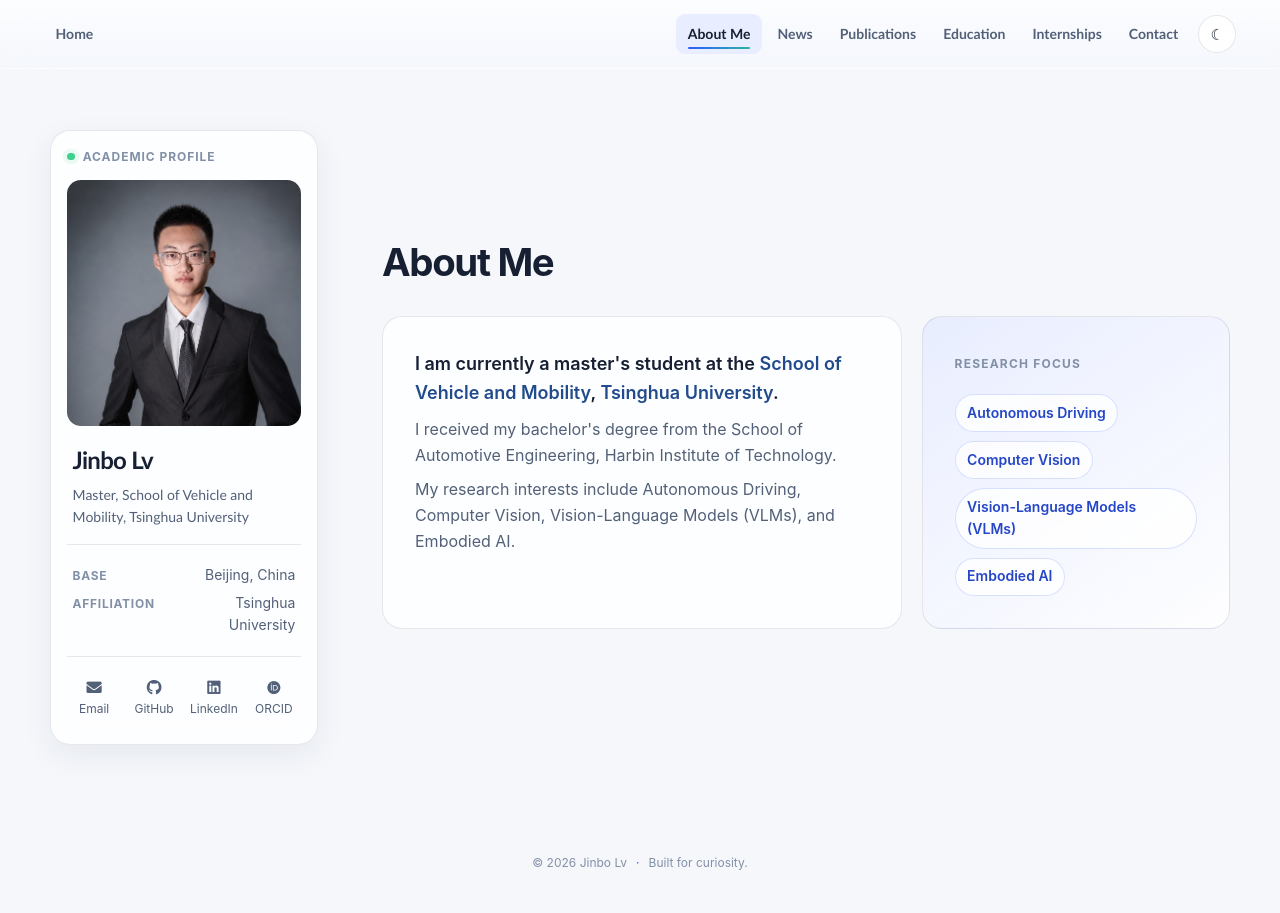
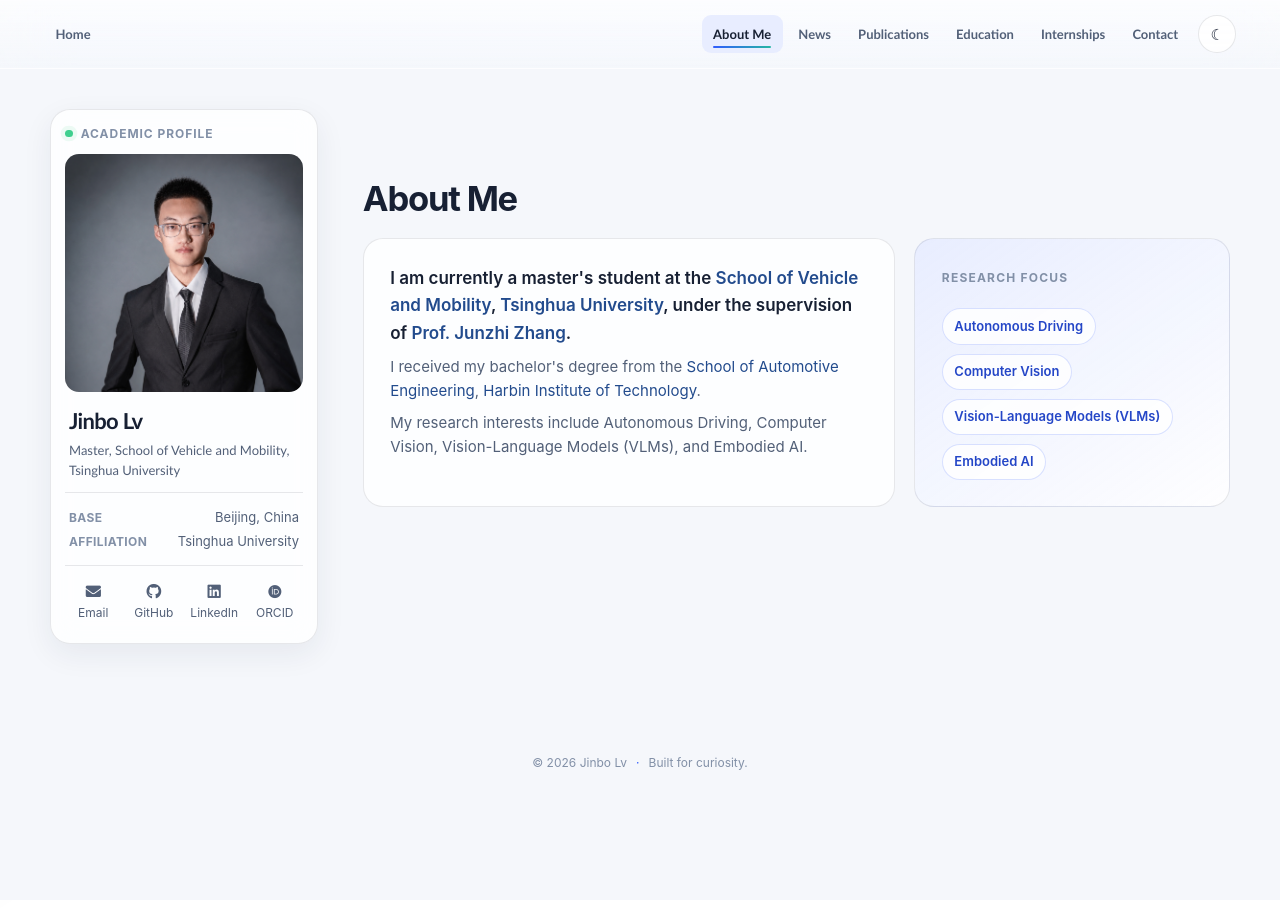
Before and after one commit to JinboLv/JinboLv.github.io, a Jekyll site: the page built from _pages/includes/aboutme.md, in a window 1280 px wide. Built offline with Jekyll 4.4.1, drawn with Linux system fonts in a browser that asks for light colours; some web fonts are replaced; our own code applies the rules of GitHub Pages for plain Markdown files.

Commit message:
optimize01

```diff
--- a/_pages/includes/aboutme.md
+++ b/_pages/includes/aboutme.md
@@ -7,8 +7,8 @@
 
   <div class="about-grid">
     <div class="about-copy">
-      <p class="lead-copy">I am currently a master's student at the <a href="https://eng.svm.tsinghua.edu.cn/index.htm" target="_blank" rel="noopener noreferrer">School of Vehicle and Mobility</a>, <a href="https://www.tsinghua.edu.cn/" target="_blank" rel="noopener noreferrer">Tsinghua University</a>.</p>
-      <p>I received my bachelor's degree from the School of Automotive Engineering, Harbin Institute of Technology. </p>
+      <p class="lead-copy">I am currently a master's student at the <a href="https://eng.svm.tsinghua.edu.cn/index.htm" target="_blank" rel="noopener noreferrer">School of Vehicle and Mobility</a>, <a href="https://www.tsinghua.edu.cn/" target="_blank" rel="noopener noreferrer">Tsinghua University</a>, under the supervision of <a href="https://www.svm.tsinghua.edu.cn/essay/74/1858.html" target="_blank" rel="noopener noreferrer">Prof. Junzhi Zhang</a>.</p>
+      <p>I received my bachelor's degree from the <a href="https://auto.hitwh.edu.cn/ " target="_blank" rel="noopener noreferrer">School of Automotive Engineering</a>, <a href="https://www.hit.edu.cn/" target="_blank" rel="noopener noreferrer">Harbin Institute of Technology</a>. </p>
       <p>My research interests include Autonomous Driving, Computer Vision, Vision-Language Models (VLMs), and Embodied AI.</p>
     </div>
     <aside class="focus-card">
--- a/assets/css/main.scss
+++ b/assets/css/main.scss
@@ -137,15 +137,15 @@ h1:before, .anchor:before {
   --radius-md: 20px;
   --radius-lg: 28px;
   --masthead-height: 68px;
-  --main-top-space: 3.8rem;
+  --main-top-space: 2.5rem;
   --ease-out: cubic-bezier(0.22, 1, 0.36, 1);
   --font-sans: -apple-system, BlinkMacSystemFont, "SF Pro Text", "SF Pro Display", "Helvetica Neue", "Segoe UI", "PingFang SC", "Microsoft YaHei", Arial, sans-serif;
   --font-display: "SF Pro Display", -apple-system, BlinkMacSystemFont, "Helvetica Neue", "Segoe UI", "PingFang SC", "Microsoft YaHei", Arial, sans-serif;
-  --type-display: clamp(3rem, 5.8vw, 5.25rem);
-  --type-section: clamp(2rem, 3vw, 2.5rem);
-  --type-title: 1.125rem;
-  --type-body: 1rem;
-  --type-meta: 0.875rem;
+  --type-display: clamp(2.75rem, 5.2vw, 4.5rem);
+  --type-section: clamp(1.75rem, 2.7vw, 2.25rem);
+  --type-title: 1.0625rem;
+  --type-body: 0.9375rem;
+  --type-meta: 0.8125rem;
   --type-label: 0.75rem;
   --content-title-size: var(--type-title);
   --content-body-size: var(--type-body);
@@ -187,7 +187,7 @@ body {
   background: var(--site-bg);
   font-family: var(--font-sans);
   font-size: var(--type-body);
-  line-height: 1.625;
+  line-height: 1.6;
   letter-spacing: 0;
   -webkit-font-smoothing: antialiased;
   -moz-osx-font-smoothing: grayscale;
@@ -496,7 +496,7 @@ button:focus-visible {
 #main {
   display: grid;
   grid-template-columns: minmax(220px, 268px) minmax(0, 1fr);
-  gap: clamp(2rem, 5vw, 5rem);
+  gap: clamp(1.75rem, 3.5vw, 3rem);
   width: calc(100% - 3rem);
   max-width: 1180px;
   margin: 0 auto;
@@ -516,12 +516,12 @@ button:focus-visible {
 .sidebar.sticky {
   align-self: start;
   position: sticky;
-  top: calc(var(--masthead-height) + var(--main-top-space));
+  top: calc(var(--masthead-height) + 1rem);
 }
 
 .profile-card {
   position: relative;
-  padding: 1rem;
+  padding: 0.875rem;
   overflow: hidden;
   border: 1px solid var(--line);
   border-radius: var(--radius-md);
@@ -542,7 +542,7 @@ button:focus-visible {
   display: flex;
   align-items: center;
   gap: 0.5rem;
-  margin-bottom: 0.85rem;
+  margin-bottom: 0.65rem;
   color: var(--ink-faint);
   font-size: var(--type-label);
   font-weight: 700;
@@ -564,7 +564,7 @@ button:focus-visible {
   display: grid;
   place-items: center;
   width: 100%;
-  aspect-ratio: 1 / 1.05;
+  aspect-ratio: 1;
   overflow: hidden;
   border-radius: 14px;
   background: var(--surface-soft);
@@ -602,7 +602,7 @@ button:focus-visible {
   letter-spacing: 0.08em;
 }
 
-.profile-card__identity { padding: 1.25rem 0.35rem 0.5rem; }
+.profile-card__identity { padding: 1rem 0.25rem 0.35rem; }
 
 .profile-card__overline {
   margin: 0 0 0.22rem;
@@ -616,31 +616,31 @@ button:focus-visible {
 .profile-card__identity h2 {
   margin: 0;
   color: var(--ink);
-  font-size: 1.5rem;
+  font-size: 1.375rem;
   line-height: 1.2;
   letter-spacing: -0.03em;
 }
 
 .profile-card__identity > p:last-child {
-  margin: 0.6rem 0 0;
+  margin: 0.45rem 0 0;
   color: var(--ink-soft);
   font-size: var(--type-meta);
-  line-height: 1.55;
+  line-height: 1.5;
 }
 
 .profile-card__meta {
-  margin: 0.55rem 0 0;
-  padding: 0.85rem 0.35rem;
+  margin: 0.4rem 0 0;
+  padding: 0.65rem 0.25rem;
   border-top: 1px solid var(--line);
   border-bottom: 1px solid var(--line);
 }
 
 .profile-card__meta div {
   display: grid;
-  grid-template-columns: 6.4rem 1fr;
+  grid-template-columns: 5rem minmax(0, 1fr);
   align-items: baseline;
-  gap: 0.3rem;
-  margin: 0.32rem 0;
+  gap: 0.25rem;
+  margin: 0.2rem 0;
 }
 
 .profile-card__meta dt {
@@ -649,7 +649,7 @@ button:focus-visible {
   font-family: inherit;
   font-size: var(--type-label);
   font-weight: 700;
-  letter-spacing: 0.06em;
+  letter-spacing: 0.03em;
 }
 
 .profile-card__meta dd {
@@ -663,8 +663,8 @@ button:focus-visible {
 .profile-card__links {
   display: grid;
   grid-template-columns: repeat(4, minmax(0, 1fr));
-  gap: 0.35rem;
-  padding-top: 0.9rem;
+  gap: 0.25rem;
+  padding-top: 0.65rem;
 }
 
 .profile-card__links a {
@@ -673,7 +673,7 @@ button:focus-visible {
   align-items: center;
   gap: 0.22rem;
   min-width: 0;
-  padding: 0.5rem 0.2rem;
+  padding: 0.4rem 0.15rem;
   color: var(--ink-soft);
   border: 1px solid transparent;
   border-radius: 9px;
@@ -777,14 +777,15 @@ button:focus-visible {
   border: 0;
   font-size: var(--type-display);
   font-weight: 700;
-  line-height: 1.02;
-  letter-spacing: -0.05em;
+  line-height: 1.07;
+  letter-spacing: -0.045em;
 }
 
 .hero-panel h1::before { display: none; }
 
 .hero-panel h1 em {
   display: block;
+  margin-top: 0.04em;
   color: transparent;
   background: linear-gradient(100deg, var(--brand), var(--violet) 56%, var(--accent));
   background-clip: text;
@@ -831,11 +832,11 @@ button:focus-visible {
 
 /* Section system */
 .home-section {
-  padding-top: 6.8rem;
+  padding-top: 4.25rem;
 }
 
 .section-heading {
-  margin-bottom: 2rem;
+  margin-bottom: 1.25rem;
 }
 
 .section-heading--with-note { grid-template-columns: 2.4rem 1fr auto; }
@@ -865,7 +866,7 @@ button:focus-visible {
 
 .about-copy,
 .focus-card {
-  padding: clamp(1.35rem, 3vw, 2rem);
+  padding: clamp(1.2rem, 2.5vw, 1.65rem);
   border: 1px solid var(--line);
   border-radius: var(--radius-md);
   background: var(--surface);
@@ -1122,7 +1123,7 @@ button:focus-visible {
 /* Publications */
 .publication-groups {
   display: grid;
-  gap: 2rem;
+  gap: 1.5rem;
 }
 
 .publication-group__title {
@@ -1189,14 +1190,14 @@ button:focus-visible {
 .page__content .education-list li {
   position: relative;
   display: grid;
-  grid-template-columns: 9.5rem minmax(0, 1fr);
-  gap: 1.2rem;
+  grid-template-columns: 8.5rem minmax(0, 1fr);
+  gap: 0.9rem;
   margin: 0;
-  padding: 1.25rem 1.4rem 1.25rem 2.2rem;
+  padding: 1rem 1.2rem 1rem 2rem;
   color: var(--ink-soft);
   border-bottom: 1px solid var(--line);
   font-size: var(--content-body-size);
-  line-height: 1.7;
+  line-height: 1.6;
   transition: color 0.2s ease, background 0.25s ease;
 }
 
@@ -1363,10 +1364,11 @@ button:focus-visible {
 
 /* Tablet */
 @media (max-width: 1040px) {
-  #main { grid-template-columns: 220px minmax(0, 1fr); gap: 2rem; width: calc(100% - 2rem); max-width: 960px; }
+  #main { grid-template-columns: 220px minmax(0, 1fr); gap: 1.5rem; width: calc(100% - 2rem); max-width: 960px; }
   .site-menu a { padding-inline: 0.52rem; font-size: var(--type-meta); }
-  .profile-card__meta div { grid-template-columns: 1fr; }
-  .profile-card__meta dd { text-align: left; }
+  .profile-card__meta div { grid-template-columns: 5rem minmax(0, 1fr); }
+  .profile-card__meta dd { text-align: right; }
+  .page__content .education-list li { grid-template-columns: 8rem minmax(0, 1fr); gap: 0.75rem; font-size: var(--type-meta); }
   .project-card { grid-template-columns: 1fr; }
   .project-card__visual { min-height: 135px; }
 }
@@ -1402,9 +1404,9 @@ button:focus-visible {
   .profile-card__links a span { display: none; }
 
   .hero-panel { min-height: 0; padding: 2rem 1.5rem; }
-  .page__content .hero-panel h1 { font-size: clamp(2.45rem, 12vw, 4rem); }
+  .page__content .hero-panel h1 { font-size: clamp(2.25rem, 10.5vw, 3.5rem); }
   .hero-panel h1 em { font-size: 0.72em; }
-  .home-section { padding-top: 5rem; }
+  .home-section { padding-top: 3.5rem; }
   .about-grid { grid-template-columns: 1fr; }
   .project-grid { grid-template-columns: 1fr; }
   .project-card--featured { grid-column: auto; grid-template-columns: 1fr; }
```
